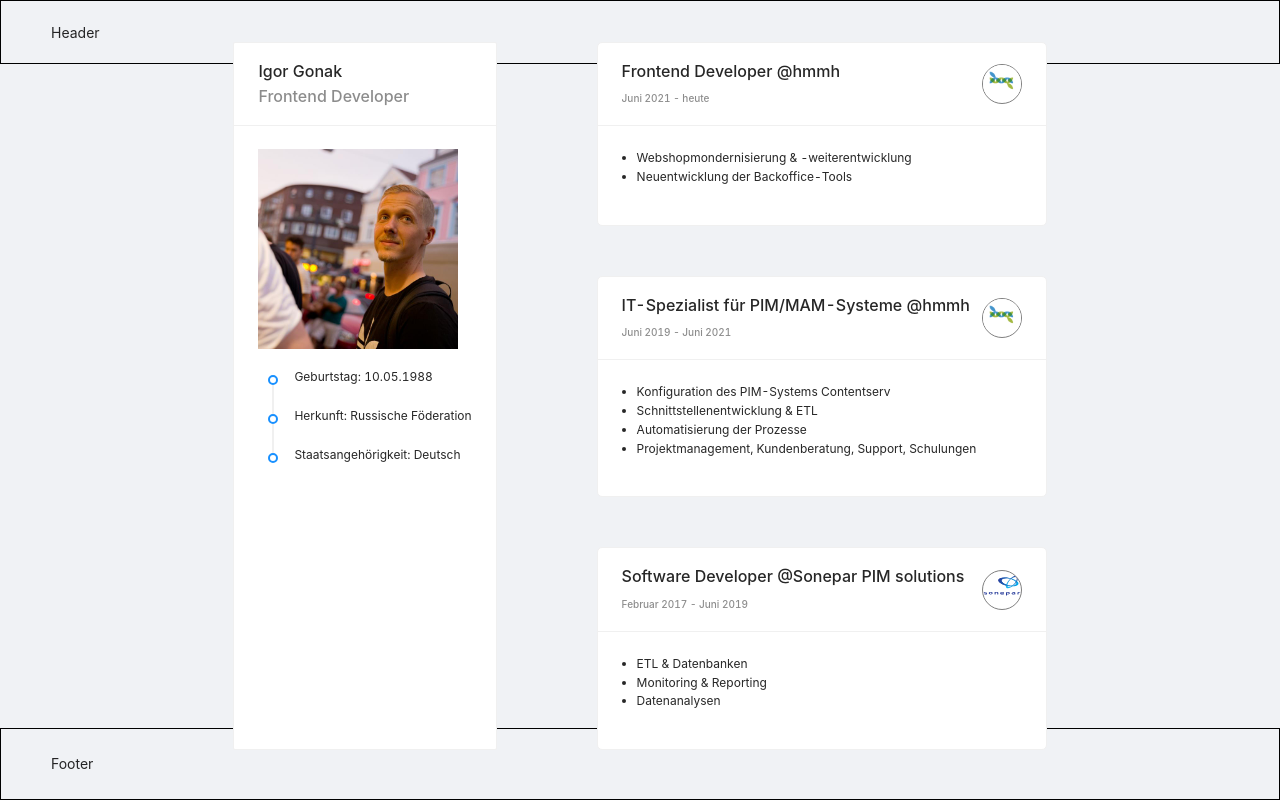
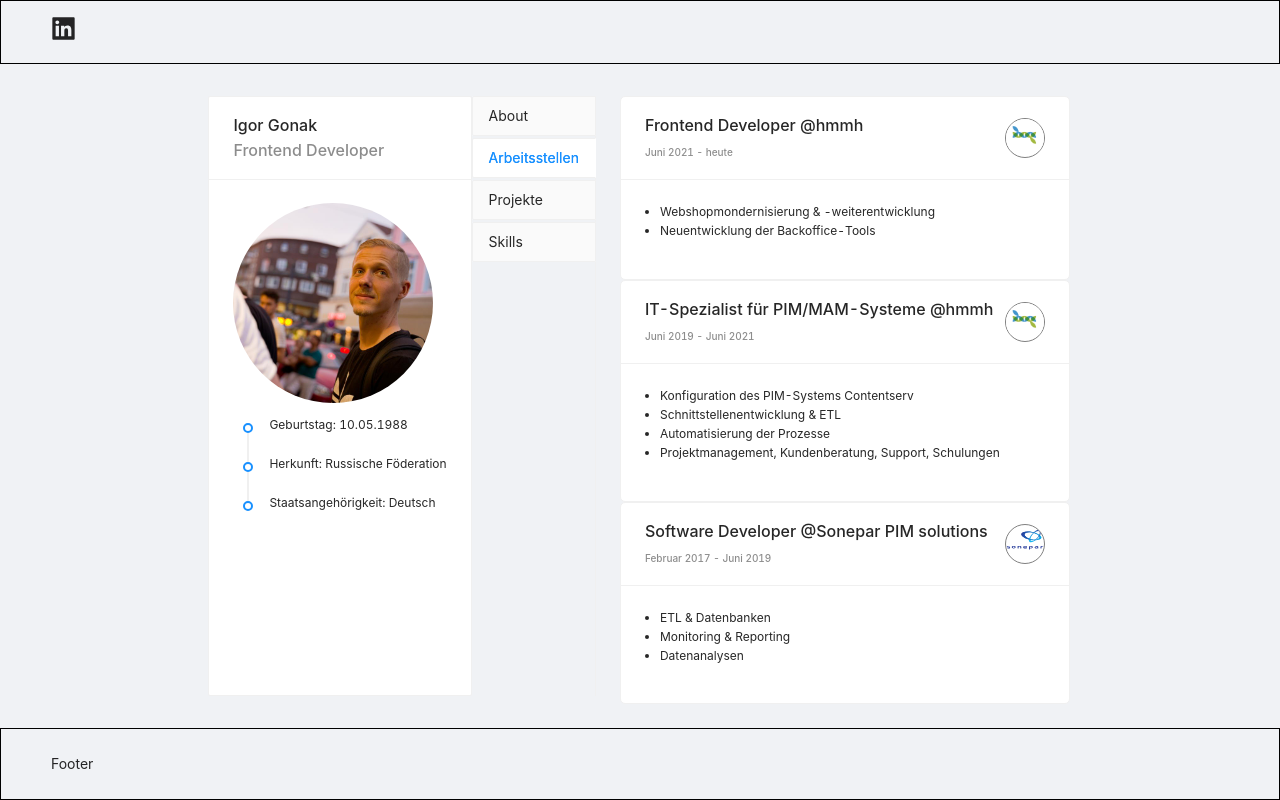
Before and after one commit to enix79/resume, a Next.js app: page / in a window 1280 px wide. Built offline with nearby package versions, Linux system fonts and the light colour scheme.

Commit message:
Add tabs. Round profile image.

```diff
--- a/components/JobPositionCard.tsx
+++ b/components/JobPositionCard.tsx
@@ -27,7 +27,7 @@
             size="large"
             />
         }
-        style={{ width: 450, margin: 50, borderRadius: "5px" }}
+        style={{ width: 450, borderRadius: "5px" }}
       >
         <ul style={{paddingLeft: 15}}>
             { tasks.map((task, index) => <li key={index} style={{fontSize: "12px"}}>{task}</li>)}
--- a/pages/index.tsx
+++ b/pages/index.tsx
@@ -3,9 +3,11 @@
 import sonepar_logo from '../assets/sonepar_logo.svg';
 import me from '../assets/me.jpg';
 import Image from 'next/image';
-import { Layout, Timeline, Card, Typography } from 'antd';
+import { Layout, Timeline, Card, Typography, Tabs } from 'antd';
+import { LinkedinFilled } from '@ant-design/icons';
 const { Text } = Typography;
 const { Header, Footer, Content } = Layout;
+const { TabPane } = Tabs;
 
 export default function Home() {
   const profileTitle = (
@@ -16,18 +18,26 @@
 );
   return (
     <Layout style={{ height: "100vh"}}>
-        <Header style={{ background: "#f0f2f5", border: "1px solid black"}}>Header</Header>
+        <Header style={{ background: "#f0f2f5", border: "1px solid black"}}><LinkedinFilled style={{fontSize: 25}} /></Header>
         <Content style={{ display: 'flex', justifyContent: 'center', alignItems: 'center'}}>
           <div style={{ display: "flex"}}>
-            <Card title={profileTitle} style={{margin: 50}}>
-                <Image alt="me" src={me} width="200" height="200" layout="fixed" className="profilePicture" />
+            <Card title={profileTitle}>
+                <div style={{borderRadius: '50%', width: 200, height: 200, overflow: 'hidden'}}>
+                  <Image alt="me" src={me} width="200" height="200" layout="fixed" className="profilePicture" />
+                </div>
               <Timeline style={{marginLeft: 10, marginTop: 20}}>
                 <Timeline.Item style={{fontSize: "12px"}}>Geburtstag: 10.05.1988</Timeline.Item>
                 <Timeline.Item style={{fontSize: "12px"}}>Herkunft: Russische Föderation</Timeline.Item>
                 <Timeline.Item style={{fontSize: "12px"}}>Staatsangehörigkeit: Deutsch</Timeline.Item>
               </Timeline>
             </Card>
-            <JobPositions />
+            <Tabs defaultActiveKey='Test1' type="card" tabPosition="left" style={{width: 600, height: 600}}>
+              <TabPane tab="About" key="Test2">TODO Allgemeine Infos</TabPane>
+              <TabPane tab="Arbeitsstellen" key="Test1"><JobPositions /></TabPane>
+              <TabPane tab="Projekte" key="Test3">Test3 Content</TabPane>
+              <TabPane tab="Skills" key="Test4">Test4 Content</TabPane>
+            </Tabs>
+
           </div>
         </Content>
         <Footer style={{ border: "1px solid black"}}>Footer</Footer>
```
Also changed, not shown: assets/polywork-rubix-icon-black.svg (added).
